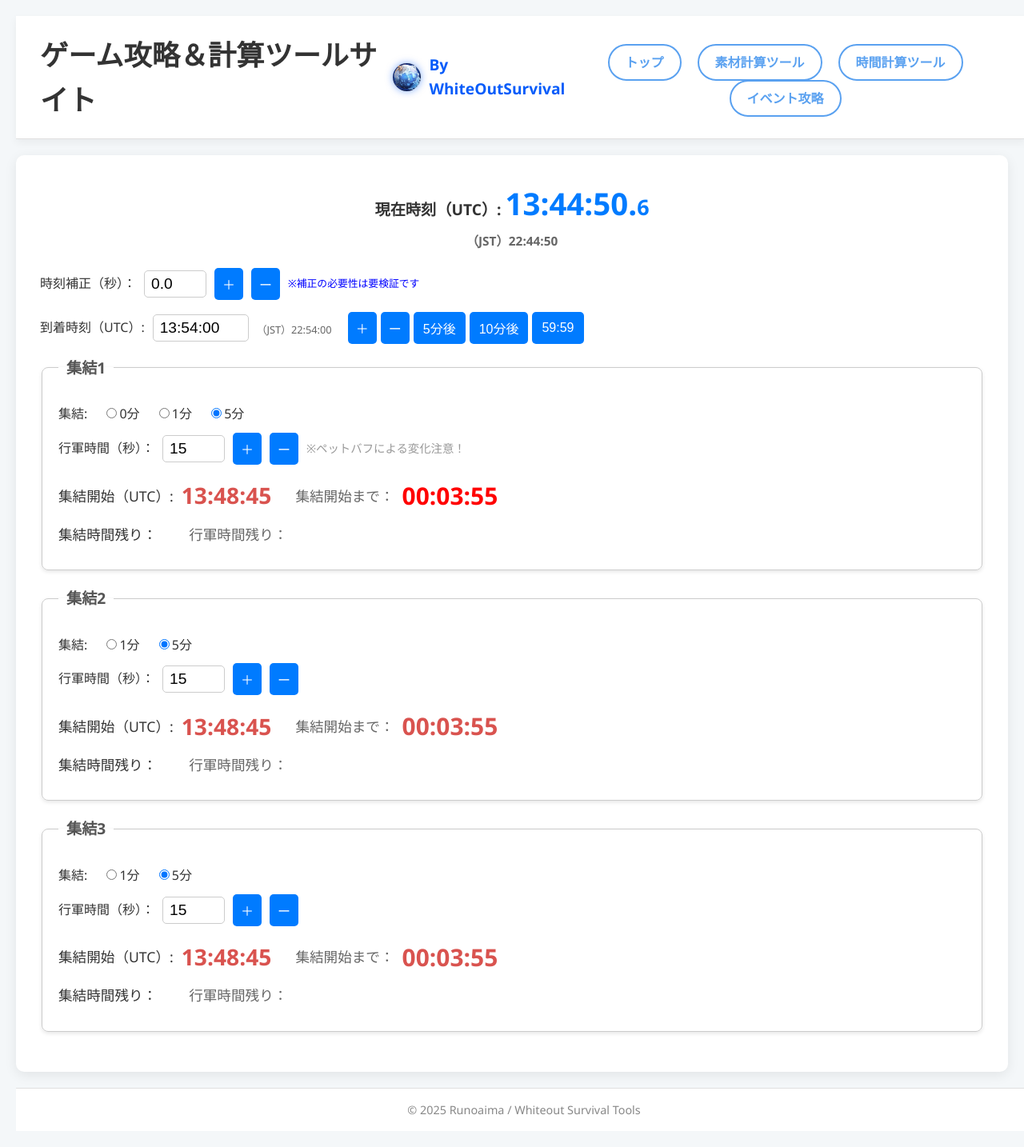
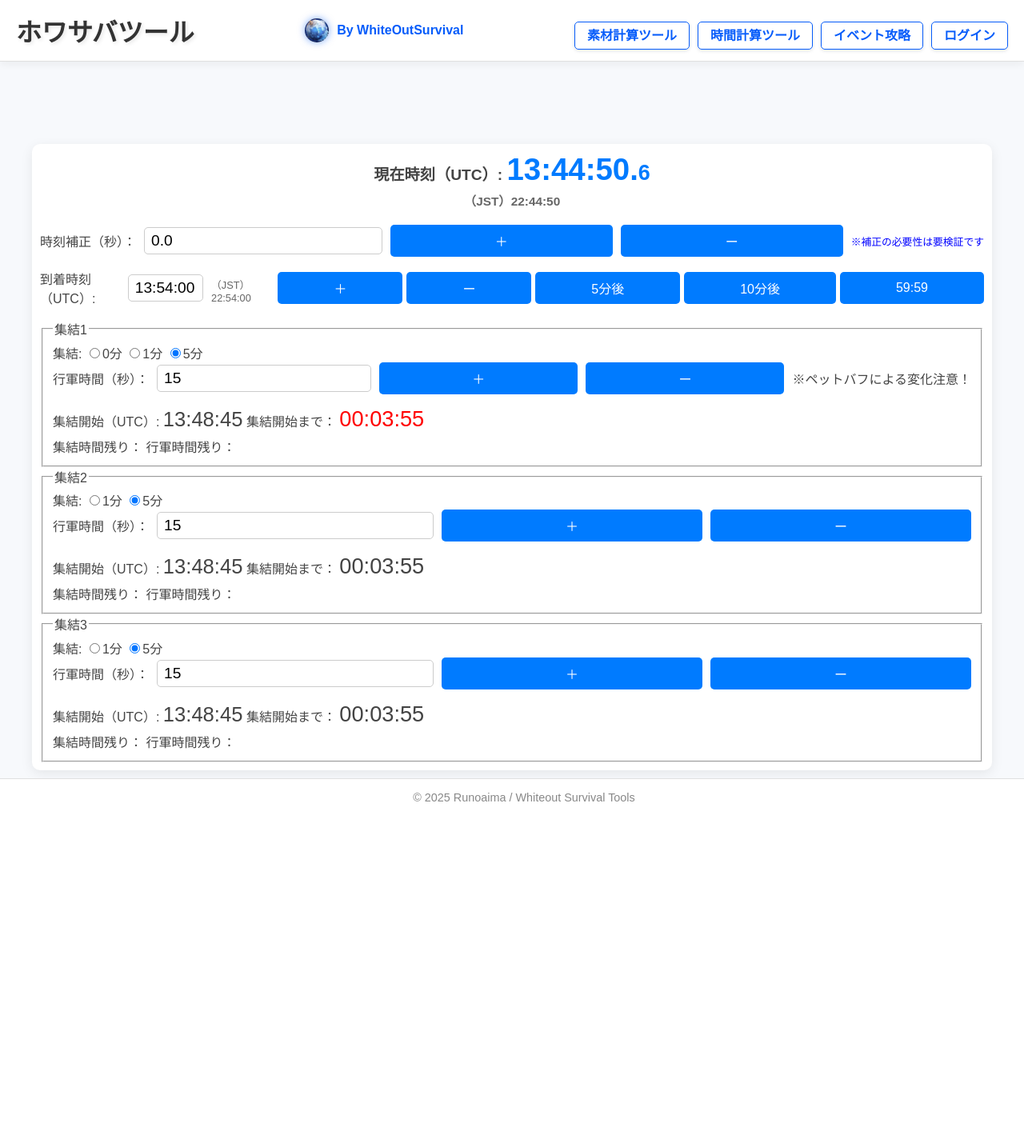
Before and after one commit to runoaima/whiteoutsurvival_tools, a Django app: page /timers/timer/ in a window 1280 px wide. Shown: the whole page at 80% size. After the commit the page ends 1002 px from the top, so only its background shows below. Run offline with Django 5.2, Linux system fonts and the light colour scheme.

Commit message:
新しい機能を追加

```diff
--- a/static/base/css/base.css
+++ b/static/base/css/base.css
@@ -2,34 +2,70 @@
 
 /* 全体のスタイル */
 body {
-    background-color: #f7f9fc; /* 非常に明るいオフホワイト */
-    color: #444; /* 落ち着いたダークグレー */
+    background-color: #f7f9fc;
+    color: #444;
     font-family: 'Arial', sans-serif;
     margin: 0;
-    line-height: 1.6;
-    display: flex;
-    flex-direction: column;
-    min-height: 100vh;
+    padding: 0; /* paddingを0に設定 */
+    box-sizing: border-box;
 }
 
 /* ヘッダー */
 header {
     background-color: #ffffff;
-    padding: 20px 30px;
+    padding: 15px 20px; /* パディングを小さくしてコンパクトに */
     display: flex;
     flex-direction: column;
     align-items: center;
     border-bottom: 1px solid #e0e0e0;
     box-shadow: 0 4px 10px rgba(0, 0, 0, 0.05);
-    position: sticky;
+    position: fixed;
     top: 0;
+    left: 0;
+    right: 0;
     z-index: 1000;
-    /* この行を追加: ヘッダーの幅を100%に設定 */
-    width: 97%;
+    transition: transform 0.3s ease-in-out;
+    transform: translateY(0);
+}
+
+
+header h1 {
+    font-size: 2.5em;
+    font-weight: bold;
+    margin: 0;
+
+    /* 落ち着いたダークグレー */
+    color: #333;
+
+    /* 影を追加 */
+    text-shadow: 2px 2px 5px rgba(0, 0, 0, 0.1);
+}
+
+
+/* ナビゲーションメニューのリンク（<li><a>）のスタイルをリセット */
+header h1 li {
+    list-style: none; /* リストの点を消す */
+}
+
+header h1 a {
+    text-decoration: none; /* 下線を消す */
+    color: inherit; /* 親要素（h1）の色を継承 */
+}
+
+/* レスポンシブデザインの調整 */
+@media (min-width: 768px) {
+    header h1 {
+        font-size: 3em; /* デスクトップでは少し大きく */
+    }
+}
+
+/* スクロール時にヘッダーを隠す */
+.header-hidden {
+    transform: translateY(-100%);
 }
 
 header h1 {
-    font-size: 2em;
+    font-size: 1.5em; /* フォントサイズを小さく */
     color: #333;
     margin: 0;
     font-weight: bold;
@@ -41,14 +77,14 @@
     align-items: center;
     text-decoration: none;
     color: #065cfa;
-font-size: 1.2em;
+    font-size: 1em; /* フォントサイズを小さく */
     font-weight: bold;
     margin: 5px 0;
 }
 
 .logo-link img {
-height: 35px; /* 現在指定されている高さ */
-width: auto;   /* 幅は高さに合わせて自動調整（縦横比維持） */
+    height: 30px; /* ロゴの高さを調整 */
+    width: auto;
     vertical-align: middle;
     margin-right: 10px;
     border-radius: 50%;
@@ -61,41 +97,60 @@
     padding: 0;
     margin: 10px 0 0;
     display: flex;
-    gap: 20px;
+    gap: 10px; /* ボタン間の間隔を調整 */
     justify-content: center;
-    flex-wrap: wrap;
+    white-space: nowrap; /* これが重要：改行を防ぎ、横並びを維持 */
+    overflow-x: auto; /* これが重要：コンテンツがはみ出した場合に横スクロールを有効にする */
+    -ms-overflow-style: none;
+    scrollbar-width: none;
+}
+
+header nav ul::-webkit-scrollbar {
+    display: none;
 }
 
 header nav a {
-    color: #5aa1f0;
+    color: #065cfa; /* ブランドカラーに近い色に */
     text-decoration: none;
     font-weight: bold;
-    padding: 10px 20px;
-    border: 2px solid #5aa1f0;
-    border-radius: 30px; /* 遊び心のある丸いボタン */
-    transition: all 0.3s ease;
+    padding: 8px 15px;
+
+    /* 線のスタイルを変更 */
+    border: 1px solid #065cfa;
+
+    /* 角丸を減らしてシャープに */
+    border-radius: 5px;
+
+    /* 影を追加して立体感を出す */
+    box-shadow: 0 2px 4px rgba(0, 0, 0, 0.1);
+
+    /* トランジションをよりスムーズに */
+    transition: all 0.4s ease;
 }
 
 header nav a:hover {
-    background-color: #5aa1f0;
+    /* ホバー時に背景にグラデーションを適用 */
+    background: linear-gradient(45deg, #065cfa, #3a91ff);
     color: #fff;
-    transform: scale(1.05); /* ホバー時に少し拡大 */
-    box-shadow: 0 4px 10px rgba(90, 161, 240, 0.3);
+
+    /* 影を少し強める */
+    box-shadow: 0 4px 10px rgba(6, 92, 250, 0.4);
+
+    /* ホバー時の拡大をなくしてシンプルに */
+    transform: none;
 }
 
 /* メインコンテンツ */
 main {
     flex-grow: 1;
-    padding: 30px;
-    /* この行を削除: max-widthを削除することで、コンテンツが広がる */
-    /* max-width: 1200px; */
-    margin: 20px auto;
+    padding: 10px;
+    margin: 10px auto;
     background-color: #ffffff;
     border-radius: 10px;
     box-shadow: 0 4px 15px rgba(0, 0, 0, 0.08);
-    /* この行を追加: メインコンテンツの幅を100%に設定 */
     width: 100%;
     box-sizing: border-box;
+    margin-top: 180px; /* ヘッダーの高さに合わせて調整 */
 }
 
 /* フッター */
@@ -106,7 +161,6 @@
     padding: 15px;
     border-top: 1px solid #e0e0e0;
     margin-top: auto;
-    /* この行を追加: フッターの幅を100%に設定 */
     width: 100%;
 }
 
@@ -116,18 +170,24 @@
 }
 
 /* レスポンシブデザイン */
+/* レスポンシブデザインの調整 */
 @media (min-width: 768px) {
     header {
         flex-direction: row;
         justify-content: space-between;
         align-items: center;
+        transform: translateY(0);
     }
 
     header h1 {
-        font-size: 2.2em;
+        font-size: 2em;
     }
 
     header nav {
         margin-top: 0;
     }
+
+    header nav ul {
+        overflow-x: visible; /* PCではスクロールを無効にする */
     }
+}
--- a/static/base/js/base.js
+++ b/static/base/js/base.js
@@ -0,0 +1,13 @@
+let lastScrollY = window.scrollY;
+    const header = document.querySelector('header');
+
+    window.addEventListener('scroll', () => {
+        if (lastScrollY < window.scrollY) {
+            // 下にスクロールしている時
+            header.classList.add('header-hidden');
+        } else {
+            // 上にスクロールしている時
+            header.classList.remove('header-hidden');
+        }
+        lastScrollY = window.scrollY;
+    });
--- a/static/materials/js/hero_gear.js
+++ b/static/materials/js/hero_gear.js
@@ -265,7 +265,7 @@
 
         <br><br>
 
-        <label class="slider-label-container">追加スライダー(Lv.20まで):
+        <label class="slider-label-container">:
             <span id="newval${count}" class="slider-label">0</span>
         </label>
         <input type="range" id="newslider${count}" min="0" max="20" value="0" step="1" class="slider">
--- a/static/timers/css/timer.css
+++ b/static/timers/css/timer.css
@@ -1,7 +1,4 @@
-body {
-    font-size: 16px;
-    font-family: 'Arial', 'Meiryo', sans-serif;
-}
+
 
 #time-after {
     font-size: 16px;
@@ -89,12 +86,17 @@
 
 /* timer.css */
 
-body {
-    font-family: 'Segoe UI', Tahoma, Geneva, Verdana, sans-serif;
-    color: #333;
-    background-color: #f4f7f9;
-    padding: 20px;
-    line-height: 1.6;
+main {
+    flex-grow: 1;
+    padding: 10px;
+    margin: 10px auto;
+    background-color: #ffffff;
+    border-radius: 10px;
+    box-shadow: 0 4px 15px rgba(0, 0, 0, 0.08);
+    width: 100%; /* 幅を画面いっぱいに広げる */
+    max-width: 1200px; /* 最大幅を設定してPCで見やすくする */
+    box-sizing: border-box;
+    margin-top: 180px; /* ヘッダーの高さに合わせて調整 */
 }
 
 #clock {
@@ -104,10 +106,17 @@
     font-weight: bold;
 }
 
+/* timer.css */
+
+/* ... 既存の main, #clock のスタイルは変更なし ... */
+
 #time-after {
     font-size: 2em;
     color: #007bff;
     font-weight: bold;
+    /* スタイルをレスポンシブにする */
+    word-wrap: break-word; /* 長いテキストがはみ出さないように */
+    white-space: normal;
 }
 
 .milliseconds {
@@ -121,24 +130,29 @@
     margin-top: 5px;
 }
 
+
+/* フォームグループ全体をフレックスコンテナとして設定 */
 .form-group {
     margin-bottom: 15px;
     display: flex;
+    /* flex-direction: column; を削除し、デフォルトの row に任せる */
     align-items: center;
     gap: 10px;
+    flex-wrap: wrap; /* スマホで要素が多すぎる場合に折り返す */
 }
 
-.form-group label {
-    white-space: nowrap;
-}
-
+/* 入力フィールドのスタイル調整 */
 input[type="text"], input[type="number"] {
     font-size: 1.2em;
     padding: 5px 8px;
     border: 1px solid #ccc;
     border-radius: 5px;
+    flex: 1 1 auto; /* 柔軟に幅を調整する */
+    box-sizing: border-box;
+    min-width: 80px; /* 最小幅を設定して小さくなりすぎないようにする */
 }
 
+/* ボタンのスタイル調整 */
 button {
     padding: 8px 12px;
     border: none;
@@ -148,67 +162,22 @@
     cursor: pointer;
     transition: background-color 0.3s;
     font-size: 1em;
+    flex: 1 1 auto; /* 柔軟に幅を調整する */
 }
 
-button:hover {
-    background-color: #0056b3;
+/* 複数のボタンを囲むボタン行のスタイル */
+.button-row {
+    display: flex;
+    flex-wrap: wrap;
+    gap: 5px;
+    margin-left: 0;
+    justify-content: center;
+    width: 100%;
 }
 
-.button-adjust {
-    padding: 8px 10px;
-    font-size: 1em;
+/* PC用のスタイル（768px以上） */
+@media (min-width: 768px) {
+    .form-group {
+        flex-wrap: nowrap; /* PCでは折り返さない */
+    }
 }
-
-.info-text {
-    font-size: 0.9em;
-    color: #999;
-}
-
-.button-row {
-    display: flex;
-    gap: 5px;
-    margin-left: 10px;
-}
-
-fieldset {
-    border: 1px solid #ccc;
-    border-radius: 8px;
-    padding: 20px;
-    margin-bottom: 20px;
-    background-color: #ffffff;
-    box-shadow: 0 2px 5px rgba(0,0,0,0.1);
-}
-
-legend {
-    font-weight: bold;
-    font-size: 1.2em;
-    color: #555;
-    padding: 0 10px;
-}
-
-.radio-group {
-    margin: 10px 0;
-}
-
-.radio-group label {
-    margin-right: 15px;
-    cursor: pointer;
-}
-
-.timer-display {
-    margin: 10px 0;
-    display: flex;
-    align-items: center;
-    gap: 10px;
-    font-size: 1.1em;
-}
-
-.start-time, .countdown, .countdown-timer {
-    font-weight: bold;
-    color: #d9534f;
-}
-
-.countdown-label {
-    margin-left: 20px;
-    color: #666;
-}
--- a/templates/base/base.html
+++ b/templates/base/base.html
@@ -12,17 +12,17 @@
 
 <body>
     <header>
-        <h1>ゲーム攻略＆計算ツールサイト</h1>
+        <h1><li><a href="/">ホワサバツール</a></li></h1>
         <a href="https://whiteoutsurvival.centurygames.com/ja/" class="logo-link">
             <img src="{% static 'images/base/whiteoutsurvival.jpg' %}" alt="ロゴ">
             <span>By WhiteOutSurvival</span>
         </a>
         <nav>
             <ul>
-                <li><a href="/">トップ</a></li>
                 <li><a href="/materials/">素材計算ツール</a></li>
                 <li><a href="/timers/">時間計算ツール</a></li>
                 <li><a href="/events/">イベント攻略</a></li>
+                <li><a >ログイン</a></li>
             </ul>
         </nav>
     </header>
--- a/templates/materials/chief_gear.html
+++ b/templates/materials/chief_gear.html
@@ -9,7 +9,7 @@
 <h1 style="margin: 5px 0; font-size: 1.0em; color: #ff0303;">※レベルを逆に入力すると値が出力されません</h1>
 <div id="rankGroups"></div>
 
-<div id="result"></div>
+<div id="result" class="table-container"></div>
 
 <div class="related-tools">
     <h2 class="related-title">関連ツール</h2>
--- a/templates/materials/fire_crystal.html
+++ b/templates/materials/fire_crystal.html
@@ -9,7 +9,7 @@
 <h1 style="margin: 5px 0; font-size: 1.0em; color: #ff0303;">※レベルを逆に入力すると値が出力されません</h1>
 
 <div id="rankGroups"></div>
-<div id="result"></div>
+<div id="result" class="table-container"></div>
 
 <div class="related-tools">
     <h2 class="related-title">関連ツール</h2>
--- a/templates/materials/hero_gear.html
+++ b/templates/materials/hero_gear.html
@@ -15,7 +15,7 @@
     <button class="sub-button" onclick="subOne()">装備を減らす</button>
 </div>
 
-<div id="result"></div>
+<div id="result" class="table-container"></div>
 
 <div class="related-tools">
     <h2 class="related-title">関連ツール</h2>
```
Also changed, not shown: static/core/css/index.css (+10 -4 lines), static/events/css/index.css (+16 -12 lines), static/materials/css/chief_gear.css (+37 -9 lines), static/materials/css/fire_crystal.css (+28 -9 lines), static/materials/css/hero_gear.css (+27 -9 lines), static/materials/css/index.css (+10 -9 lines), static/materials/js/fire_crystal.js (+6 -5 lines), static/timers/css/index.css (+10 -9 lines). Lines whose indentation alone changed are shown as unchanged.
